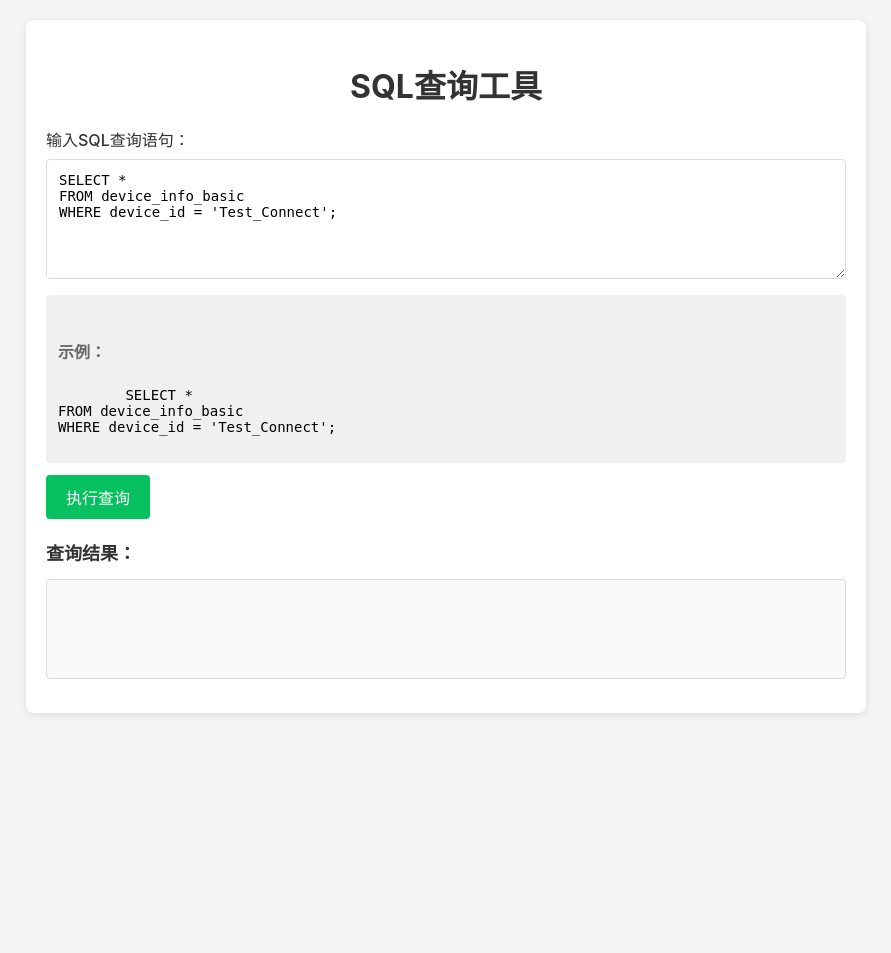
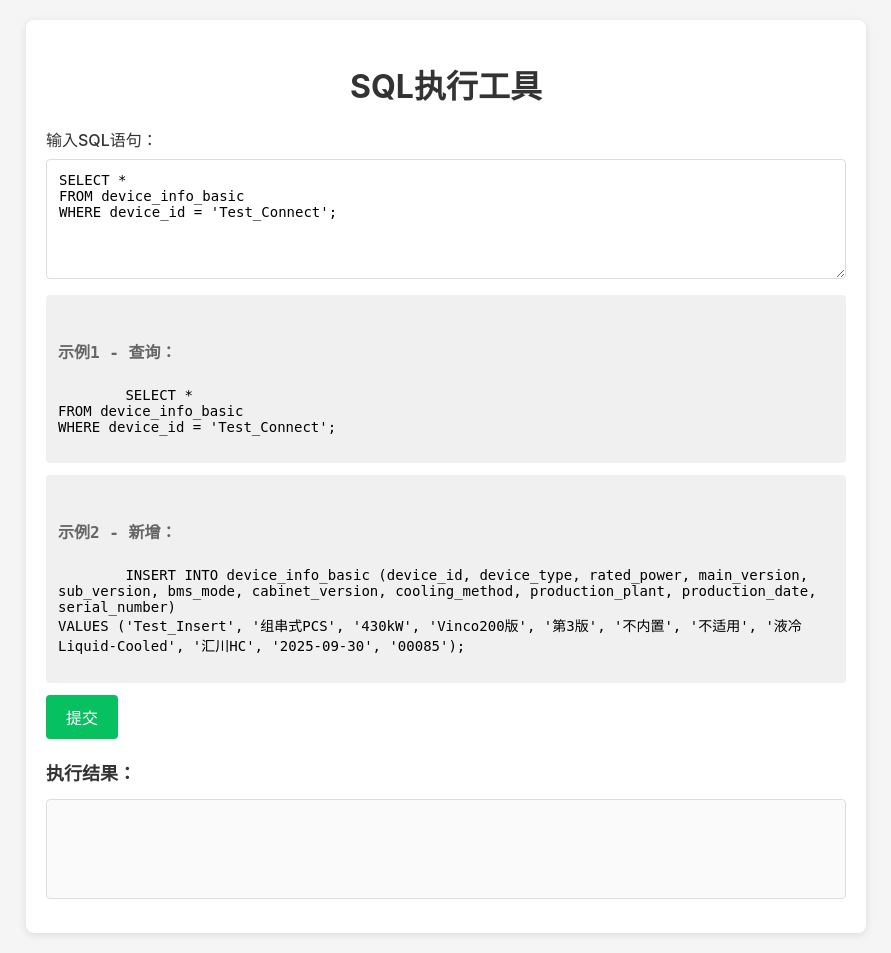
Before and after one commit to ChunpengLi/MyWxSqlServer222, a Flask app: page / in a window 1280 px wide. Shown: the whole page, without its empty margins (194-1085 px from the left). Before the commit the page ends 715 px from the top, so only its background shows below. Run offline with Flask 2, Linux system fonts and the light colour scheme.

Commit message:
Auto commit: Update code

```diff
--- /dev/null
+++ b/test_frontend.sql
@@ -0,0 +1,5 @@
+-- 测试INSERT语句
+INSERT INTO device_info_basic (device_id, device_type, rated_power, main_version, sub_version, bms_mode, cabinet_version, cooling_method, production_plant, production_date, serial_number) VALUES ('Test_Frontend_Insert', '组串式PCS', '430kW', 'Vinco200版', '第3版', '不内置', '不适用', '液冷Liquid-Cooled', '汇川HC', '2025-09-30', '00084');
+
+-- 验证数据是否插入成功
+SELECT * FROM device_info_basic WHERE device_id = 'Test_Frontend_Insert';
--- a/wxcloudrun/templates/index.html
+++ b/wxcloudrun/templates/index.html
@@ -112,24 +112,30 @@
 
 <body>
   <div class="container">
-    <h1>SQL查询工具</h1>
+    <h1>SQL执行工具</h1>
 
     <div class="sql-input-section">
-      <label for="sqlQuery">输入SQL查询语句：</label>
-      <textarea id="sqlQuery" placeholder="请输入SQL查询语句..."></textarea>
+      <label for="sqlQuery">输入SQL语句：</label>
+      <textarea id="sqlQuery" placeholder="请输入SQL语句..."></textarea>
 
       <div class="example-sql">
-        <h3>示例：</h3>
+        <h3>示例1 - 查询：</h3>
         SELECT *
 FROM device_info_basic
 WHERE device_id = 'Test_Connect';
       </div>
 
-      <button class="btn" onclick="executeSql()">执行查询</button>
+      <div class="example-sql">
+        <h3>示例2 - 新增：</h3>
+        INSERT INTO device_info_basic (device_id, device_type, rated_power, main_version, sub_version, bms_mode, cabinet_version, cooling_method, production_plant, production_date, serial_number)
+VALUES ('Test_Insert', '组串式PCS', '430kW', 'Vinco200版', '第3版', '不内置', '不适用', '液冷Liquid-Cooled', '汇川HC', '2025-09-30', '00085');
+      </div>
+
+      <button class="btn" onclick="executeSql()">提交</button>
     </div>
 
     <div class="result-section">
-      <h2>查询结果：</h2>
+      <h2>执行结果：</h2>
       <pre id="result"></pre>
     </div>
   </div>
@@ -140,7 +146,7 @@ WHERE device_id = 'Test_Connect';
       var sql = $("#sqlQuery").val();
 
       if (!sql.trim()) {
-        alert("请输入SQL查询语句");
+        alert("请输入SQL语句");
         return;
       }
 
@@ -152,7 +158,7 @@ WHERE device_id = 'Test_Connect';
           $("#result").text(JSON.stringify(res, null, 2));
         },
         error: function (err) {
-          var errorMsg = "查询失败，请稍后重试";
+          var errorMsg = "执行失败，请稍后重试";
           if (err.responseJSON) {
             errorMsg = JSON.stringify(err.responseJSON, null, 2);
           } else if (err.responseText) {
--- a/wxcloudrun/views.py
+++ b/wxcloudrun/views.py
@@ -398,43 +398,62 @@ def add_repair():
 @app.route('/api/execute_sql', methods=['POST'])
 def execute_sql():
     """
-    执行SQL查询
-    :return: 查询结果
+    执行SQL查询或修改操作
+    :return: 查询结果或修改结果
     """
     try:
         # 获取请求体参数
         params = request.get_json()
-        logger.info(f"收到SQL查询请求，参数: {params}")
+        logger.info(f"收到SQL请求，参数: {params}")
 
         # 检查sql参数
         if 'sql' not in params:
-            logger.warning("SQL查询请求缺少sql参数")
+            logger.warning("SQL请求缺少sql参数")
             # 直接返回原始JSON格式，不包装
             from flask import jsonify
             return jsonify({'error': '缺少sql参数'}), 400
 
         sql = params['sql']
-        logger.info(f"开始执行SQL查询: {sql}")
+        logger.info(f"开始执行SQL: {sql}")
 
-        # 执行SQL查询
-        with db.engine.connect() as conn:
-            result = conn.execute(text(sql))
-            # 获取结果
-            rows = result.fetchall()
+        # 执行SQL
+        sql_type = sql.strip().upper().split()[0] if sql.strip() else ''
 
-            # 转换为列表字典格式
-            result_list = []
-            for row in rows:
-                result_list.append(dict(row._mapping))
+        if sql_type in ['SELECT', 'SHOW', 'DESCRIBE', 'EXPLAIN']:
+            # 查询操作，使用连接执行，不需要事务
+            with db.engine.connect() as conn:
+                result = conn.execute(text(sql))
+                rows = result.fetchall()
+                # 转换为列表字典格式
+                result_list = []
+                for row in rows:
+                    result_list.append(dict(row._mapping))
 
-        logger.info(f"SQL查询成功，返回{len(result_list)}条记录")
-        # 直接返回原始JSON格式，不包装
-        from flask import jsonify
-        return jsonify(result_list)
+                logger.info(f"SQL查询成功，返回{len(result_list)}条记录")
+                # 直接返回原始JSON格式，不包装
+                from flask import jsonify
+                return jsonify(result_list)
+        else:
+            # 修改操作（INSERT、UPDATE、DELETE、ALTER等），使用事务
+            with db.engine.begin() as conn:
+                result = conn.execute(text(sql))
+
+                # 获取影响的行数
+                if hasattr(result, 'rowcount'):
+                    rowcount = result.rowcount
+                    logger.info(f"SQL修改操作成功，影响了{rowcount}行")
+                    # 直接返回原始JSON格式，不包装
+                    from flask import jsonify
+                    return jsonify({'message': '操作成功', 'rowcount': rowcount})
+                else:
+                    logger.info(f"SQL操作成功")
+                    # 直接返回原始JSON格式，不包装
+                    from flask import jsonify
+                    return jsonify({'message': '操作成功'})
     except Exception as e:
         # 记录详细错误信息
-        logger.error(f"SQL查询失败: {str(e)}")
+        logger.error(f"SQL执行失败: {str(e)}")
         log_exception(e)
         # 直接返回原始JSON格式，不包装
         from flask import jsonify
-        return jsonify({'error': f"SQL查询失败: {str(e)}"}), 500
+        return jsonify({'error': f"SQL执行失败: {str(e)}"}), 500
```
Also changed, not shown: test_insert.py (added, +57 -0 lines).
